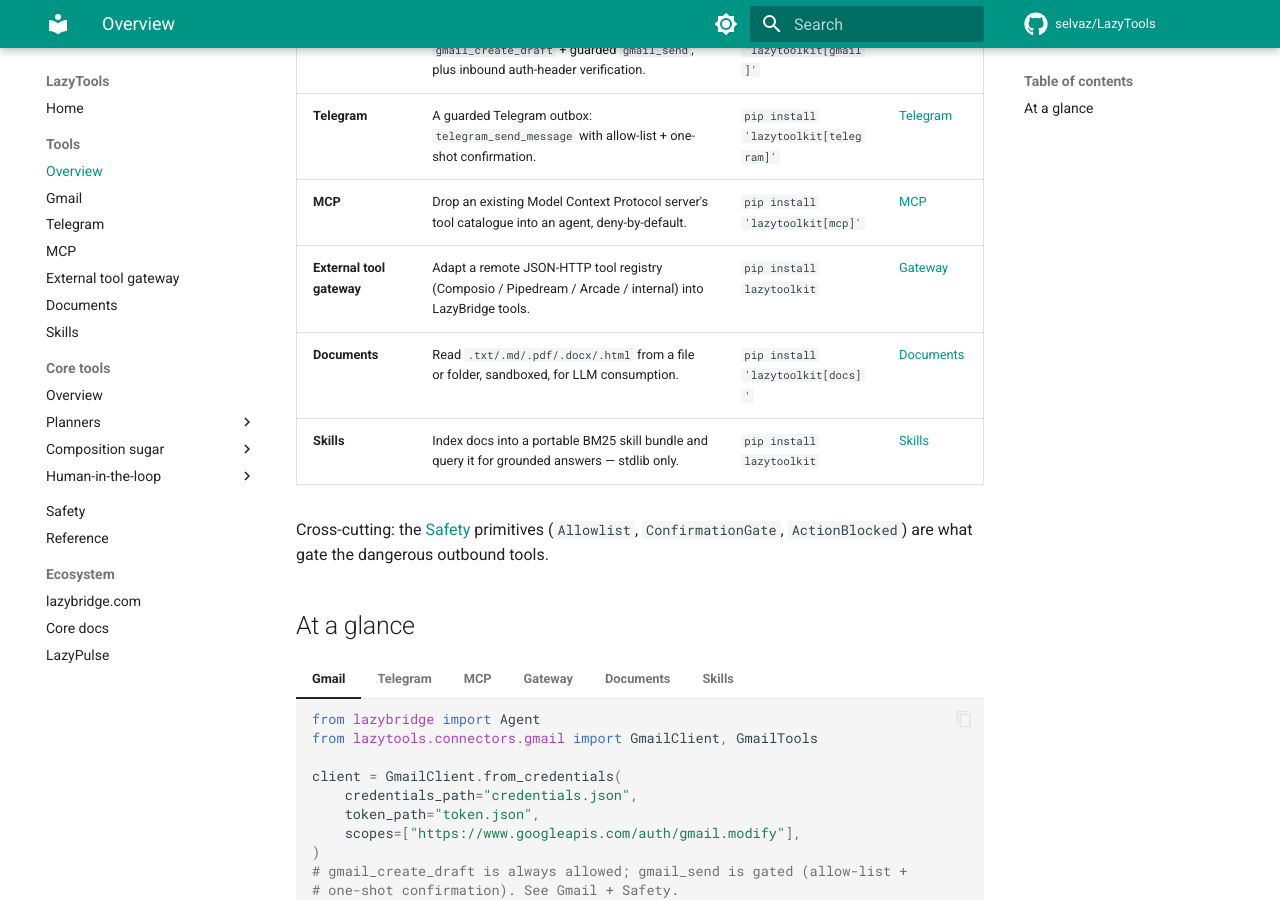
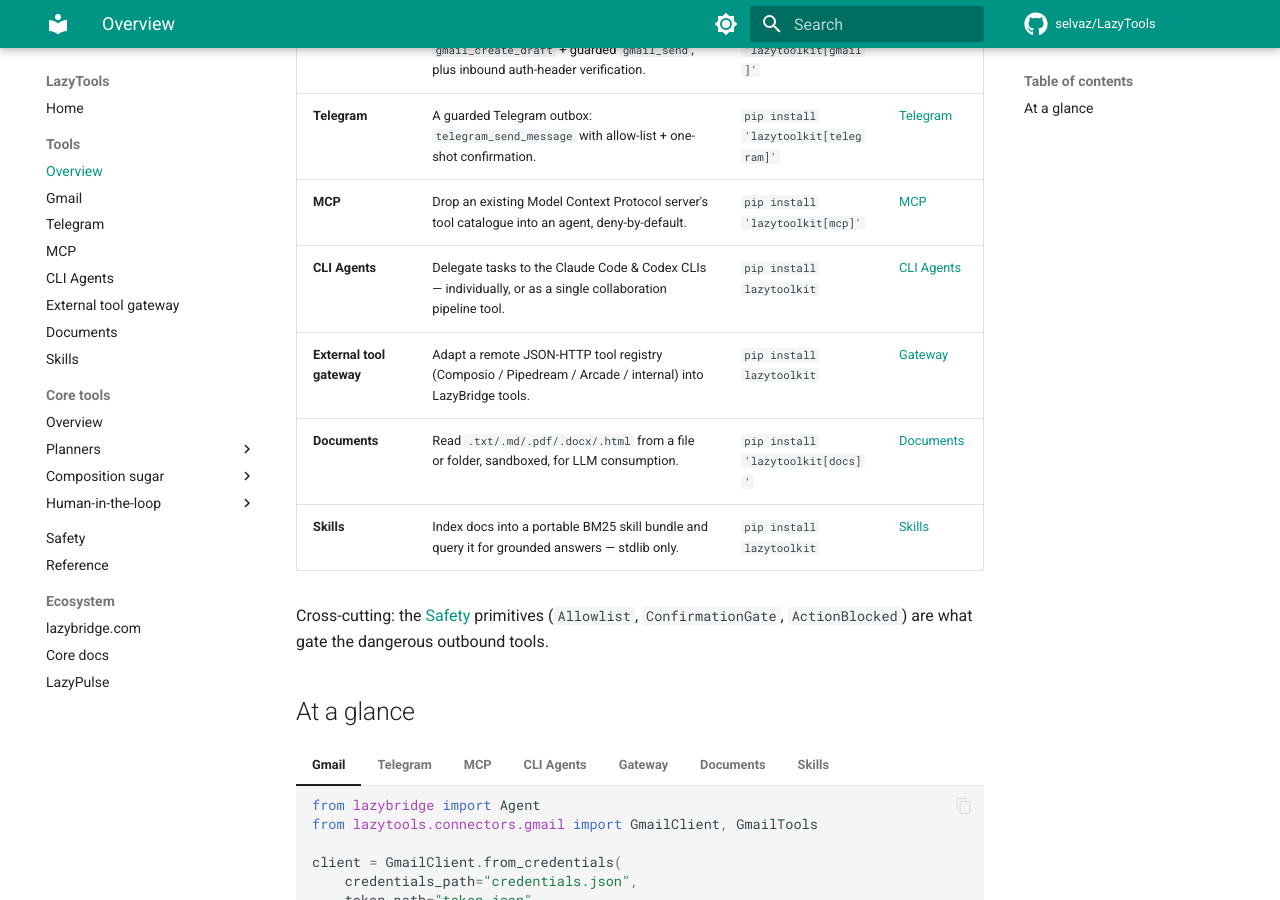
Before and after one commit to selvaz/LazyTools, an MkDocs documentation site: the page built from docs/connectors.md, in a window 1280 px wide and 900 px high, scrolled down 337 px. Built offline with MkDocs 1.6.1 and Material for MkDocs 9.7.7, drawn with Linux system fonts in a browser that asks for light colours; comment, search, counter and statistics services are not loaded.

Commit message:
docs: wire cli-agents guide into nav, overview, reference & changelog
- mkdocs.yml: add cli-agents.md to the Tools nav and llmstxt section
- connectors.md: add CLI Agents row + an "At a glance" tab
- reference.md: add CLI Agents mkdocstrings section
- CHANGELOG.md: document build_cli_collaboration in the cli_agents entry

````diff
--- a/docs/connectors.md
+++ b/docs/connectors.md
@@ -11,6 +11,7 @@
 | **Gmail** | A safe Gmail outbox: ungated `gmail_create_draft` + guarded `gmail_send`, plus inbound auth-header verification. | `pip install 'lazytoolkit[gmail]'` | [Gmail](gmail.md) |
 | **Telegram** | A guarded Telegram outbox: `telegram_send_message` with allow-list + one-shot confirmation. | `pip install 'lazytoolkit[telegram]'` | [Telegram](telegram.md) |
 | **MCP** | Drop an existing Model Context Protocol server's tool catalogue into an agent, deny-by-default. | `pip install 'lazytoolkit[mcp]'` | [MCP](mcp.md) |
+| **CLI Agents** | Delegate tasks to the Claude Code & Codex CLIs — individually, or as a single collaboration pipeline tool. | `pip install lazytoolkit` | [CLI Agents](cli-agents.md) |
 | **External tool gateway** | Adapt a remote JSON-HTTP tool registry (Composio / Pipedream / Arcade / internal) into LazyBridge tools. | `pip install lazytoolkit` | [Gateway](gateway.md) |
 | **Documents** | Read `.txt/.md/.pdf/.docx/.html` from a file or folder, sandboxed, for LLM consumption. | `pip install 'lazytoolkit[docs]'` | [Documents](documents.md) |
 | **Skills** | Index docs into a portable BM25 skill bundle and query it for grounded answers — stdlib only. | `pip install lazytoolkit` | [Skills](skills.md) |
@@ -62,6 +63,21 @@
     agent = Agent("claude-opus-4-8", tools=[fs])
     ```
 
+=== "CLI Agents"
+
+    ```python
+    from lazybridge import Agent, LLMEngine
+    from lazytools.connectors.cli_agents import claude_code, codex, build_cli_collaboration
+
+    # The two CLIs as individual tools, plus the whole Claude Code + Codex
+    # collaboration packaged as a single tool. tool_timeout=None lets each CLI
+    # subprocess own its own deadline.
+    agent = Agent(
+        engine=LLMEngine("claude-opus-4-8", tool_timeout=None),
+        tools=[claude_code, codex, build_cli_collaboration()],
+    )
+    ```
+
 === "Gateway"
 
     ```python
--- a/mkdocs.yml
+++ b/mkdocs.yml
@@ -64,6 +64,7 @@
           - gmail.md
           - telegram.md
           - mcp.md
+          - cli-agents.md
           - gateway.md
           - documents.md
           - skills.md
@@ -114,6 +115,7 @@
       - Gmail: gmail.md
       - Telegram: telegram.md
       - MCP: mcp.md
+      - CLI Agents: cli-agents.md
       - External tool gateway: gateway.md
       - Documents: documents.md
       - Skills: skills.md
````
Also changed, not shown: CHANGELOG.md (+15 -7 lines), docs/reference.md (+10 -0 lines).
